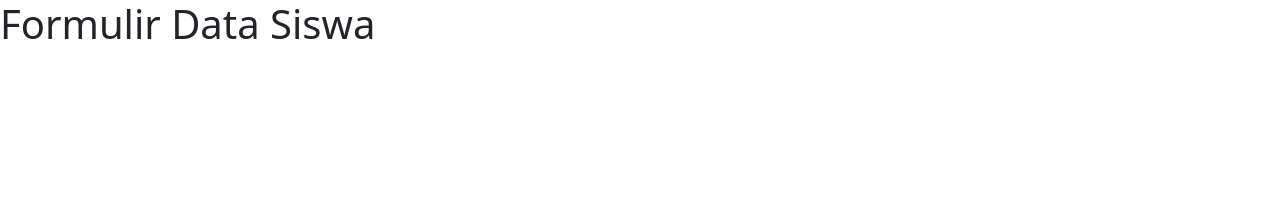
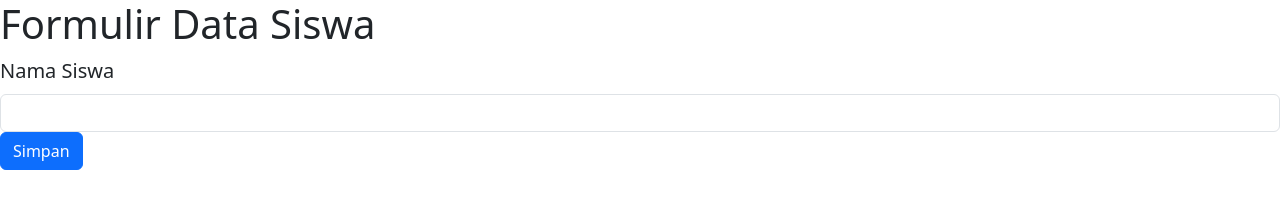
Before and after one commit to azahariiii/latihanform, a plain HTML site: page index.html in a window 1280 px wide. Drawn offline with nearby package versions, Linux system fonts and the light colour scheme.

Commit message:
Menambah formulir data siswa

```diff
--- a/index.html
+++ b/index.html
@@ -1,5 +1,6 @@
 <!DOCTYPE html>
 <html lang="en">
+
 <head>
   <meta charset="UTF-8">
   <meta http-equiv="X-UA-Compatible" content="IE=Edge">
@@ -9,15 +10,25 @@
 
   <!-- HTML -->
   <link href="https://cdn.jsdelivr.net/npm/bootstrap@5.3.3/dist/css/bootstrap.min.css" rel="stylesheet" integrity="sha384-QWTKZyjpPEjISv5WaRU9OFeRpok6YctnYmDr5pNlyT2bRjXh0JMhjY6hW+ALEwIH" crossorigin="anonymous">
-<script src="https://cdn.jsdelivr.net/npm/bootstrap@5.3.3/dist/js/bootstrap.bundle.min.js" integrity="sha384-YvpcrYf0tY3lHB60NNkmXc5s9fDVZLESaAA55NDzOxhy9GkcIdslK1eN7N6jIeHz" crossorigin="anonymous"></script>
+  <script src="https://cdn.jsdelivr.net/npm/bootstrap@5.3.3/dist/js/bootstrap.bundle.min.js" integrity="sha384-YvpcrYf0tY3lHB60NNkmXc5s9fDVZLESaAA55NDzOxhy9GkcIdslK1eN7N6jIeHz" crossorigin="anonymous"></script>
 
   <!-- Custom Styles -->
   <link rel="stylesheet" href="style.css">
 </head>
 
 <body>
-<h1>Formulir Data Siswa</h1>
+  <h1>Formulir Data Siswa</h1>
+
+  <form>
+    <div class="mb-3">
+      <label for="exampleInputEmail1" class="form-label">Nama Siswa</label>
+      <input type="email" class="form-control" id="exampleInputEmail1" aria-describedby="emailHelp">
+
+
+    <button type="submit" class="btn btn-primary">Simpan</button>
+  </form>
   <!-- Project -->
   <script src="main.js"></script>
 </body>
+
 </html>
```
